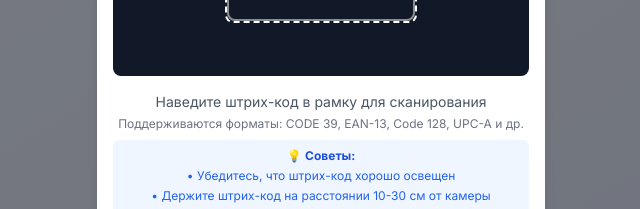
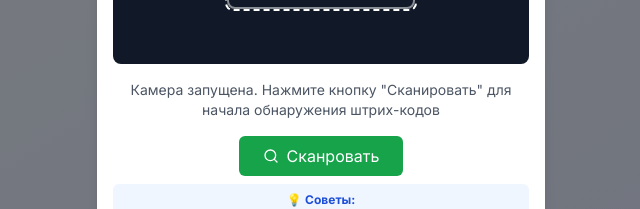
Before and after one commit to Yarch1ks/Photo, a Next.js app: page / in a window 1280 px wide. Both pictures are taken after a click on the button "Сканировать штрих-код". Shown: the part 331-540 px from the top of the page, without its empty margins (319-959 px from the left). Built offline with nearby package versions, Linux system fonts and the light colour scheme; no server answers.

Commit message:
Add separate camera start and scan buttons for better UX

```diff
--- a/src/components/ui/BarcodeScanner.tsx
+++ b/src/components/ui/BarcodeScanner.tsx
@@ -15,6 +15,7 @@ export function BarcodeScanner({ onDetected, onError, isOpen, onClose }: Barcode
   const [isScanning, setIsScanning] = useState(false)
   const [cameraError, setCameraError] = useState<string | null>(null)
   const [scanStarted, setScanStarted] = useState(false)
+  const [cameraStarted, setCameraStarted] = useState(false)
   const videoRef = useRef<HTMLVideoElement>(null)
   const canvasRef = useRef<HTMLCanvasElement>(null)
   const streamRef = useRef<MediaStream | null>(null)
@@ -22,7 +23,7 @@ export function BarcodeScanner({ onDetected, onError, isOpen, onClose }: Barcode
 
   useEffect(() => {
     if (isOpen) {
-      startScanning()
+      startCamera()
     } else {
       stopScanning()
     }
@@ -32,18 +33,12 @@ export function BarcodeScanner({ onDetected, onError, isOpen, onClose }: Barcode
     }
   }, [isOpen])
 
-  const startScanning = async () => {
+  const startCamera = async () => {
     try {
       setCameraError(null)
-      setIsScanning(true)
-      setScanStarted(true)
+      setCameraStarted(true)
+      console.log('📹 Запрашиваем доступ к камере...')
 
-      // Проверяем поддержку BarcodeDetector
-      const barcodeDetectorSupported = isBarcodeDetectorSupported()
-      console.log('🔍 BarcodeDetector поддерживается:', barcodeDetectorSupported)
-
-      // Запрос доступа к камере
-      console.log('📹 Запрашиваем доступ к камере...')
       const stream = await navigator.mediaDevices.getUserMedia({
         video: {
           facingMode: 'environment',
@@ -60,6 +55,27 @@ export function BarcodeScanner({ onDetected, onError, isOpen, onClose }: Barcode
         await videoRef.current.play()
         console.log('🎬 Видео началось играть')
       }
+    } catch (error) {
+      console.error('❌ Ошибка доступа к камере:', error)
+      setCameraError('Не удалось доступиться к камере. Пожалуйста, проверьте разрешения.')
+      setCameraStarted(false)
+      onError('Не удалось доступиться к камере')
+    }
+  }
+
+  const startBarcodeDetection = async () => {
+    if (!cameraStarted) {
+      console.log('📹 Камера не запущена, сначала запускаем камеру...')
+      await startCamera()
+    }
+
+    try {
+      setScanStarted(true)
+      setIsScanning(true)
+
+      // Проверяем поддержку BarcodeDetector
+      const barcodeDetectorSupported = isBarcodeDetectorSupported()
+      console.log('🔍 BarcodeDetector поддерживается:', barcodeDetectorSupported)
 
       // Начинаем сканирование
       if (barcodeDetectorSupported) {
@@ -70,11 +86,10 @@ export function BarcodeScanner({ onDetected, onError, isOpen, onClose }: Barcode
         scanWithFallback()
       }
     } catch (error) {
-      console.error('❌ Ошибка доступа к камере:', error)
-      setCameraError('Не удалось доступиться к камере. Пожалуйста, проверьте разрешения.')
+      console.error('❌ Ошибка запуска сканирования:', error)
       setIsScanning(false)
       setScanStarted(false)
-      onError('Не удалось доступиться к камере')
+      onError('Не удалось запустить сканирование')
     }
   }
 
@@ -256,27 +271,31 @@ export function BarcodeScanner({ onDetected, onError, isOpen, onClose }: Barcode
               <canvas ref={canvasRef} className="hidden" />
 
               <div className="mt-4 text-center">
-                {!scanStarted ? (
+                {!cameraStarted ? (
                   <div>
                     <p className="text-sm text-gray-600 mb-4">
-                      Нажмите кнопку "Начать сканирование" для запуска камеры
+                      Нажмите кнопку "Запустить камеру" для доступа к камере
                     </p>
                     <button
-                      onClick={startScanning}
+                      onClick={startCamera}
                       className="bg-blue-600 text-white px-6 py-2 rounded-md hover:bg-blue-700 flex items-center gap-2 mx-auto"
                     >
-                      <Search className="w-4 h-4" />
-                      Начать сканирование
+                      <Camera className="w-4 h-4" />
+                      Запустить камеру
                     </button>
                   </div>
-                ) : (
+                ) : !scanStarted ? (
                   <div>
-                    <p className="text-sm text-gray-600">
-                      Наведите штрих-код в рамку для сканирования
+                    <p className="text-sm text-gray-600 mb-4">
+                      Камера запущена. Нажмите кнопку "Сканировать" для начала обнаружения штрих-кодов
                     </p>
-                    <p className="text-xs text-gray-500 mt-1">
-                      Поддерживаются форматы: CODE 39, EAN-13, Code 128, UPC-A и др.
-                    </p>
+                    <button
+                      onClick={startBarcodeDetection}
+                      className="bg-green-600 text-white px-6 py-2 rounded-md hover:bg-green-700 flex items-center gap-2 mx-auto"
+                    >
+                      <Search className="w-4 h-4" />
+                      Сканровать
+                    </button>
                     <div className="mt-2 p-2 bg-blue-50 rounded-md">
                       <p className="text-xs text-blue-700">
                         💡 <strong>Советы:</strong>
@@ -288,6 +307,15 @@ export function BarcodeScanner({ onDetected, onError, isOpen, onClose }: Barcode
                         <li>• Избегайте бликов и теней</li>
                       </ul>
                     </div>
+                  </div>
+                ) : (
+                  <div>
+                    <p className="text-sm text-gray-600">
+                      Наведите штрих-код в рамку для сканирования
+                    </p>
+                    <p className="text-xs text-gray-500 mt-1">
+                      Поддерживаются форматы: CODE 39, EAN-13, Code 128, UPC-A и др.
+                    </p>
                     {isScanning && (
                       <div className="mt-2">
                         <div className="inline-flex items-center gap-2 text-green-600">
```
